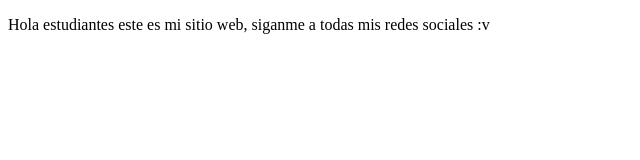
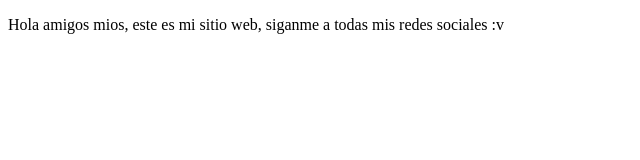
Before and after one commit to esanchez2898/proyectoDemoCursoPrework, a plain HTML site: page index.html in a window 1280 px wide. Shown: the full height of the page, 0-640 px from the left. Drawn offline with Linux system fonts and the light colour scheme.

Commit message:
cambios de estudiantes y amigos

```diff
--- a/index.html
+++ b/index.html
@@ -7,6 +7,6 @@
     <title>Hola Mundo</title>
 </head>
 <body>
-    <p>Hola estudiantes este es mi sitio web, siganme a todas mis redes sociales :v</p>
+    <p>Hola amigos mios, este es mi sitio web, siganme a todas mis redes sociales :v</p>
 </body>
 </html>
```
